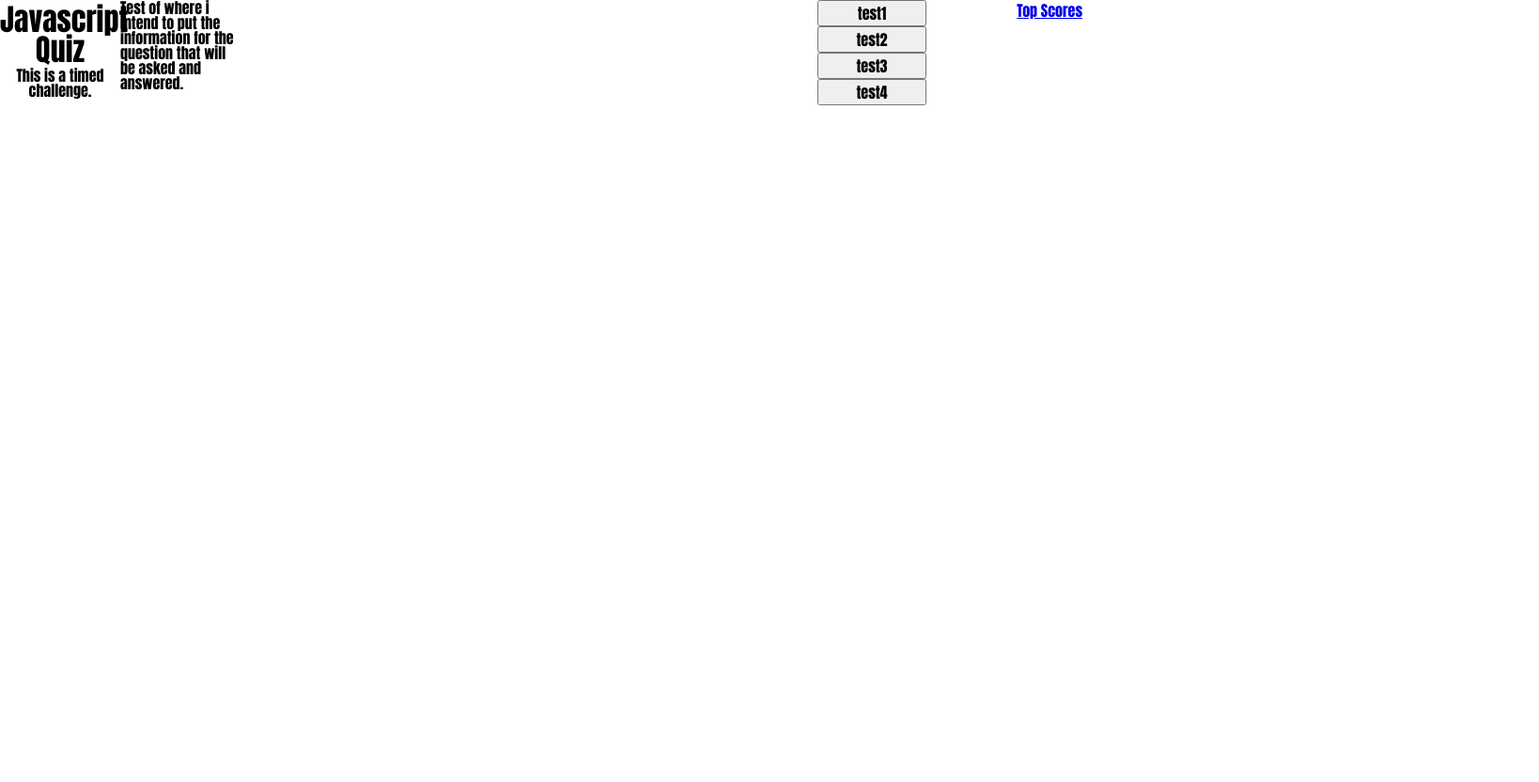
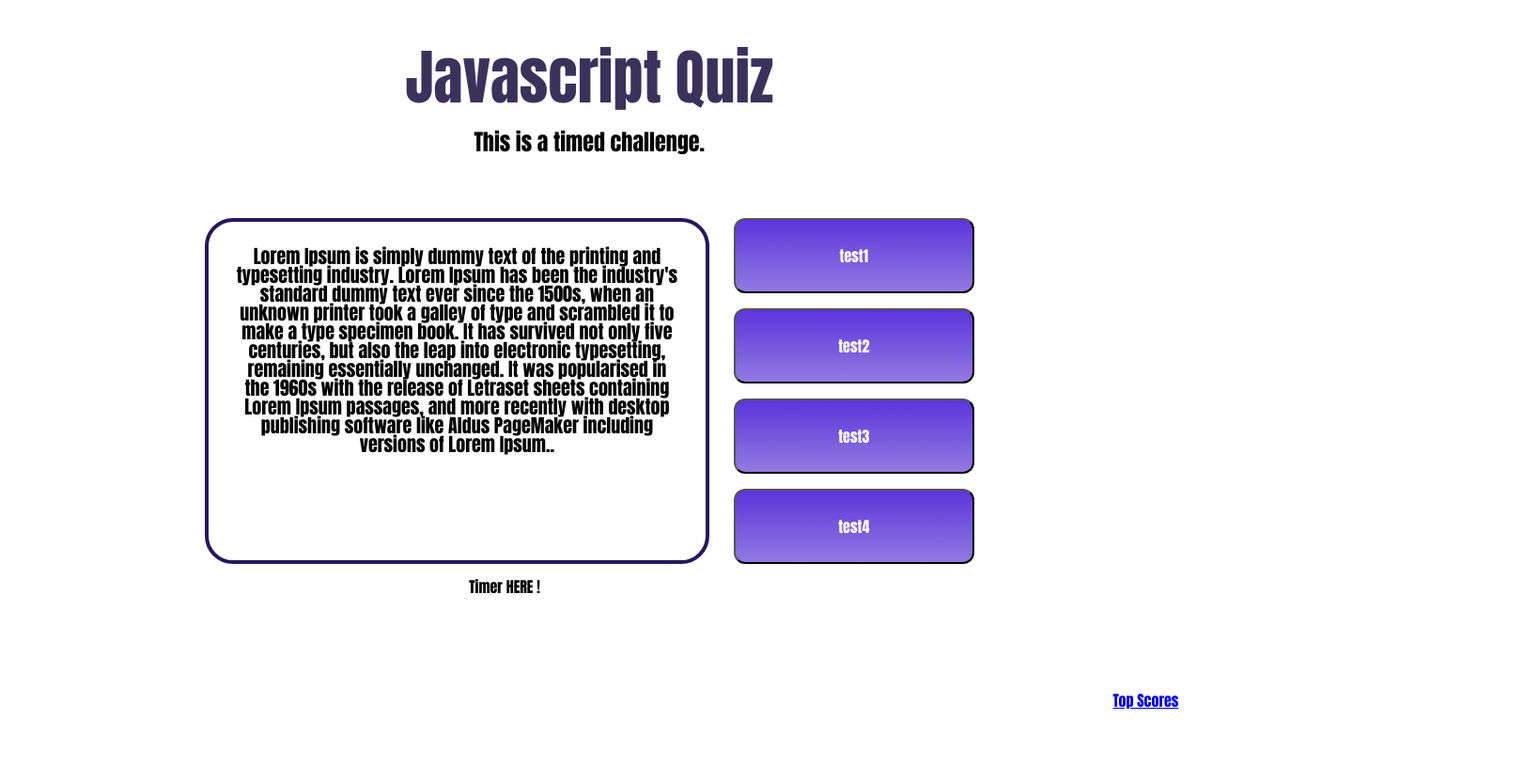
Before and after one commit to SteveWeed79/Javascript-quiz-project, a plain HTML site: page index.html in a window 1280 px wide. Shown: the whole page at 94% size, 1638 px wide, since content can reach past the window. Before the commit the page ends 800 px from the top, so only its background shows below. Drawn offline with Linux system fonts and the light colour scheme.

Commit message:
Worked on CSS and got grid in place.  Buttons and most of the words are styled.

```diff
--- a/assets/style.css
+++ b/assets/style.css
@@ -3,54 +3,96 @@
     font-family: Impact, Haettenschweiler, 'Arial Narrow Bold', sans-serif;
 }
 
+.view {
+    height: 100%;
+}
 
 #header {
     display: flexbox;
     width: 100%;
     text-align: center;
-    font-size: 200%;
+    font-size: 400%;
     margin-top: 4%;
+    color: #3B325C;
 }
 
 
-#titleAcc {
+#header-two {
     display: flexbox;
     width: 100%;
     text-align: center;
     margin-top: 2%;
     margin-bottom: 15%;
+    font-size: 150%;
 }
 
 body {
     display: grid;
 }
 
-.container {
-    grid-template-columns: 10% [col-start] 10% [col-start] 60% [col-start] 10% [col-start] 10% [col-start];
-
+.parent {
+    display: grid;
+    grid-template-columns: 15% repeat(3, 20%) 15%;
+    grid-template-rows: 15% repeat(6, 10%) 15%;
+    grid-column-gap: 2%;
+    grid-row-gap: 2%;
 }
 
-.button {
-    width: 15%;
+
+.div1 {
+    grid-area: 1 / 1 / 2 / 6;
 }
 
-.buttonHome {
-    display: flex;
-    width: 100%;
-    flex-direction: column;
-    margin-left: 80%;
-
+.div2 {
+    grid-area: 8 / 1 / 9 / 6;
 }
 
-.footerContainer {
-    display: flexbox;
-    width: 100%;
+.div3 {
+    grid-area: 3 / 2 / 7 / 4;
+    border: 4px #26165C solid;
+    border-radius: 30px;
+    text-align: center;
+    justify-content: center;
+    padding: 5%;
+    font-size: 125%;
 }
 
+.div4 {
+    grid-area: 3 / 4 / 4 / 5;
+}
+
+.div5 {
+    grid-area: 4 / 4 / 5 / 5;
+}
+
+.div6 {
+    grid-area: 5 / 4 / 6 / 5;
+}
+
+.div7 {
+    grid-area: 6 / 4 / 7 / 5;
+}
+
+.div8 {
+    grid-area: 7 / 3 / 8 / 4;
+}
+
+.timer {
+    color: #927AE1;
+}
+
+
+.button {
+    width: 100%;
+    height: 100%;
+    border-radius: 12px;
+    background-image: linear-gradient(#5C35DB, #927AE1);
+    color: white;
+}
+
+
 .footer {
-    flex: 1 0 auto;
     width: 100%;
-
     text-align: right;
     margin-top: 2%;
     color: silver;
--- a/index.html
+++ b/index.html
@@ -1,5 +1,5 @@
 <!DOCTYPE html>
-<html>
+<html class="view">
 
 <head>
     <title>Javascript Quiz</title>
@@ -9,19 +9,34 @@
     <link rel="stylesheet" type="text/css" href="./assets/reset.css" />
 </head>
 
-<header>
+<header class="div1">
     <h1 id="header">Javascript Quiz</h1>
-    <h4 id="titleAcc">This is a timed challenge.</h4>
+    <h4 id="header-two">This is a timed challenge.</h4>
 </header>
 
-<body class="container">
-    <p>Test of where i intend to put the information for the question that will be asked and answered.</p>
-    <div class="buttonHome">
+<body class="parent">
+    <p class="div3" class="question">Lorem Ipsum is simply dummy text of the printing and typesetting industry. Lorem
+        Ipsum has been the
+        industry's standard dummy text ever since the 1500s, when an unknown printer took a galley of type and scrambled
+        it to make a type specimen book. It has survived not only five centuries, but also the leap into electronic
+        typesetting, remaining essentially unchanged. It was popularised in the 1960s with the release of Letraset
+        sheets containing Lorem Ipsum passages, and more recently with desktop publishing software like Aldus PageMaker
+        including versions of Lorem Ipsum..</p>
+
+    <div class="div4">
         <button type="button" class="button">test1</button>
-        <button type="button" class="button">test2</button>
-        <button type="button" class="button">test3</button>
-        <button type="button" class="button">test4</button>
     </div>
+    <div class="div5">
+        <button type="button" class="button" class="div5">test2</button>
+    </div>
+    <div class=div6>
+        <button type="button" class="button" class="div6">test3</button>
+    </div>
+    <div class="div7">
+        <button type="button" class="button" class="div7">test4</button>
+    </div>
+    <p class="div8" class="timer">Timer HERE <span> !</span></p>
+
 </body>
 
 
@@ -30,7 +45,7 @@
 
 
 
-<footer>
+<footer class="div2">
     <nav class="footer">
         <a href="#topScores">Top Scores</a>
     </nav>
```
